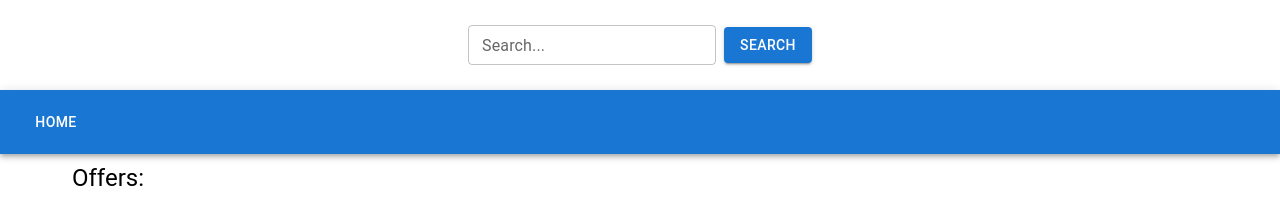
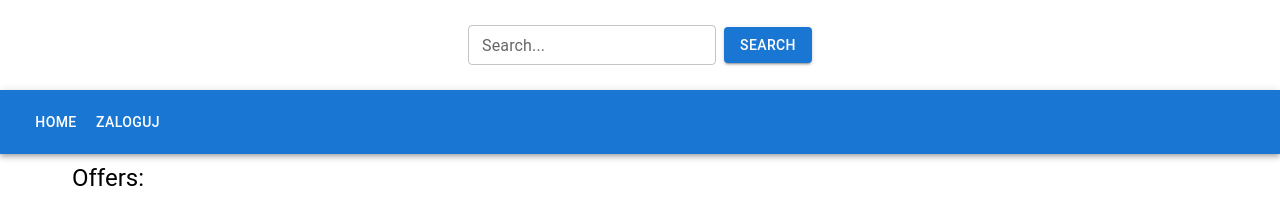
Before and after one commit to zyzgz/Booking-app, a React (Create React App) app: page / in a window 1280 px wide. Shown: the top 200 px of the page. Built offline with nearby package versions, Linux system fonts and the light colour scheme; grey boxes are pictures that could not be loaded.

Commit message:
login and logout context

```diff
--- a/src/App.jsx
+++ b/src/App.jsx
@@ -1,4 +1,4 @@
-import { useState } from "react";
+import { useEffect, useState } from "react";
 
 import { Header } from "./components/Header/Header";
 import { Menu } from "./components/Menu/Menu";
@@ -7,6 +7,7 @@ import { LoadingIcon } from "./components/UI/LoadingIcon/LoadingIcon";
 import { Searchbar } from "./components/UI/Searchbar/Searchbar";
 import { Layout } from "./components/Layout/Layout";
 import { Footer } from "./components/Footer/Footer";
+import { authContext } from "./context/authContext";
 
 function App() {
   const hotel = [
@@ -41,6 +42,7 @@ function App() {
   ];
   const [hotels, setHotels] = useState([]);
   const [loading, setLoading] = useState(true);
+  const [isAuthenditcated, setIsAuthenticated] = useState(false);
 
   const searchHandler = (term) => {
     const hotels = [...hotels].filter((x) =>
@@ -49,16 +51,21 @@ function App() {
     setHotels(hotels);
   };
 
-  function componentDidMount() {
+  useEffect(() => {
     setTimeout(() => {
       setHotels(hotel);
       setLoading(false);
     }, 1000);
-  }
-
-  componentDidMount();
+  });
 
   return (
+    <authContext.Provider
+      value={{
+        isAuthenditcated: isAuthenditcated,
+        login: () => setIsAuthenticated(true),
+        logout: () => setIsAuthenticated(false),
+      }}
+    >
       <div className="App">
         <Layout
           header={
@@ -71,6 +78,7 @@ function App() {
           footer={<Footer />}
         />
       </div>
+    </authContext.Provider>
   );
 }
 
--- a/src/components/Menu/Menu.jsx
+++ b/src/components/Menu/Menu.jsx
@@ -1,11 +1,24 @@
 import { AppBar, Box, Toolbar, Button } from "@mui/material";
+import { useContext } from "react";
+import { authContext } from "../../context/authContext";
 
 export function Menu() {
+  const auth = useContext(authContext);
+
   return (
     <Box sx={{ flexGrow: 1 }}>
       <AppBar position="static" color="primary">
         <Toolbar>
           <Button color="inherit">Home</Button>
+          {auth.isAuthenditcated ? (
+            <Button color="inherit" onClick={auth.logout}>
+              Wyloguj
+            </Button>
+          ) : (
+            <Button color="inherit" onClick={auth.login}>
+              Zaloguj
+            </Button>
+          )}
         </Toolbar>
       </AppBar>
     </Box>
--- /dev/null
+++ b/src/context/authContext.jsx
@@ -0,0 +1,17 @@
+// import React from 'react'
+
+// function authContext() {
+//   return (
+//     <div>authContext</div>
+//   )
+// }
+
+// export default authContext
+
+import React from "react";
+
+export const authContext = React.createContext({
+  isAuthenditcated: false,
+  login: () => {},
+  logout: () => {},
+});
```
Lines whose indentation alone changed are shown as unchanged.
